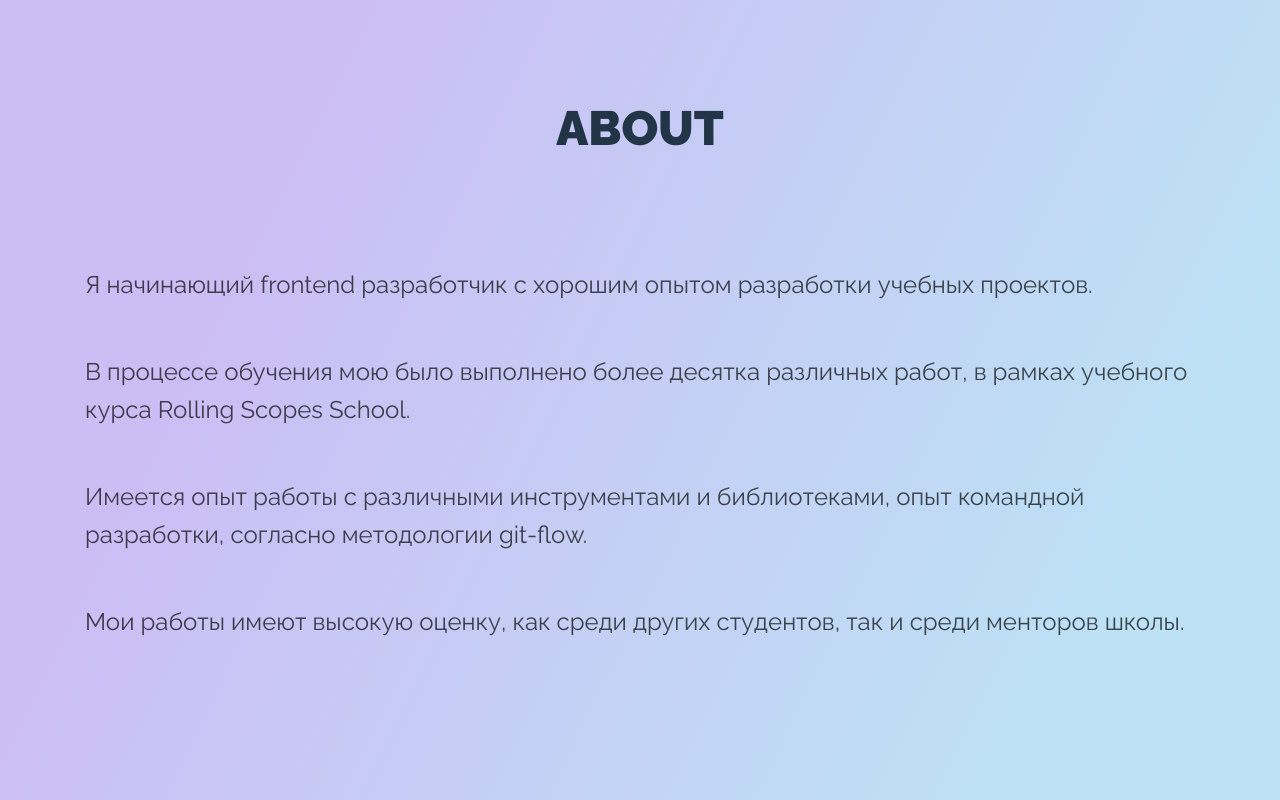
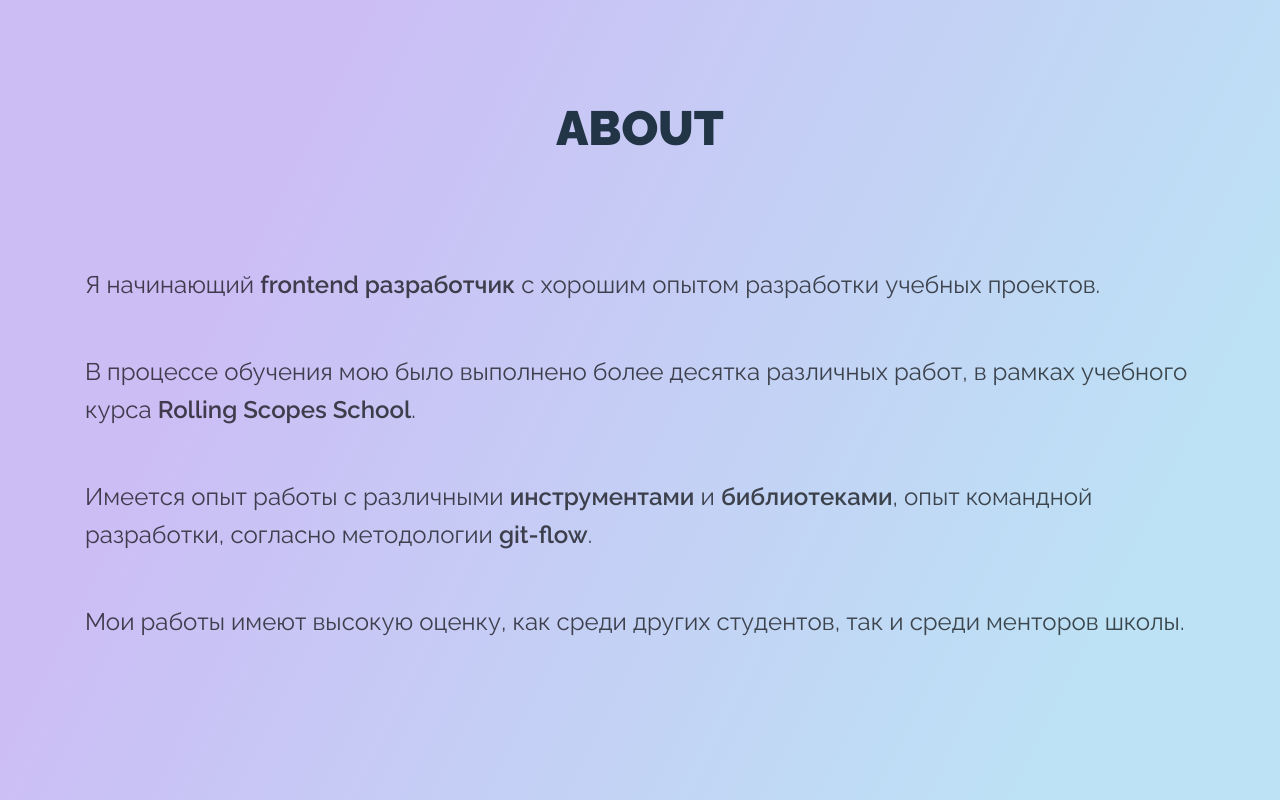
Before and after one commit to jerubrin/my-cv, a React (Vite) app: page / in a window 1280 px wide. Shown: the part 846-1646 px from the top of the page. Built offline with nearby package versions, Linux system fonts and the light colour scheme.

Commit message:
feat: add translation to about

```diff
--- a/src/App.css
+++ b/src/App.css
@@ -56,4 +56,9 @@ h3 {
   line-height: 56px;
   letter-spacing: 0em;
   text-align: center;
+  text-transform: uppercase;
 }
+
+span {
+  font-weight: 600;
+}
--- a/src/view/components/about/index.tsx
+++ b/src/view/components/about/index.tsx
@@ -1,14 +1,19 @@
+import { createRef, useEffect, useRef } from "react";
+import lang from "../../../data/lang";
+import { trans, useLangStore } from "../../../hooks/lang-state"
 import './style.scss'
 
 function About() {
+  const { lng } = useLangStore();
+
   return (
     <section className="about" id="about">
-      <h3 className="about__title">ABOUT</h3>
+      <h3 className="about__title">{lang[lng]["about"]}</h3>
       <div className="about__wrapper">
-        <p>Я начинающий <span>frontend разработчик</span> c хорошим опытом разработки учебных проектов.</p>
-        <p>В процессе обучения мою было выполнено более десятка различных работ, в рамках учебного курса <span>Rolling Scopes School</span>.</p>
-        <p>Имеется опыт работы с различными <span>инструментами</span> и <span>библиотеками</span>, опыт командной разработки, согласно методологии <span>git-flow</span>.</p>
-        <p>Мои работы имеют высокую оценку, как среди других студентов, так и среди менторов школы.</p>
+        <p dangerouslySetInnerHTML={{ __html: lang[lng]["about1"] }}></p>
+        <p dangerouslySetInnerHTML={{ __html: lang[lng]["about2"] }}></p>
+        <p dangerouslySetInnerHTML={{ __html: lang[lng]["about3"] }}></p>
+        <p dangerouslySetInnerHTML={{ __html: lang[lng]["about4"] }}></p>
       </div>
     </section>
   )
```
